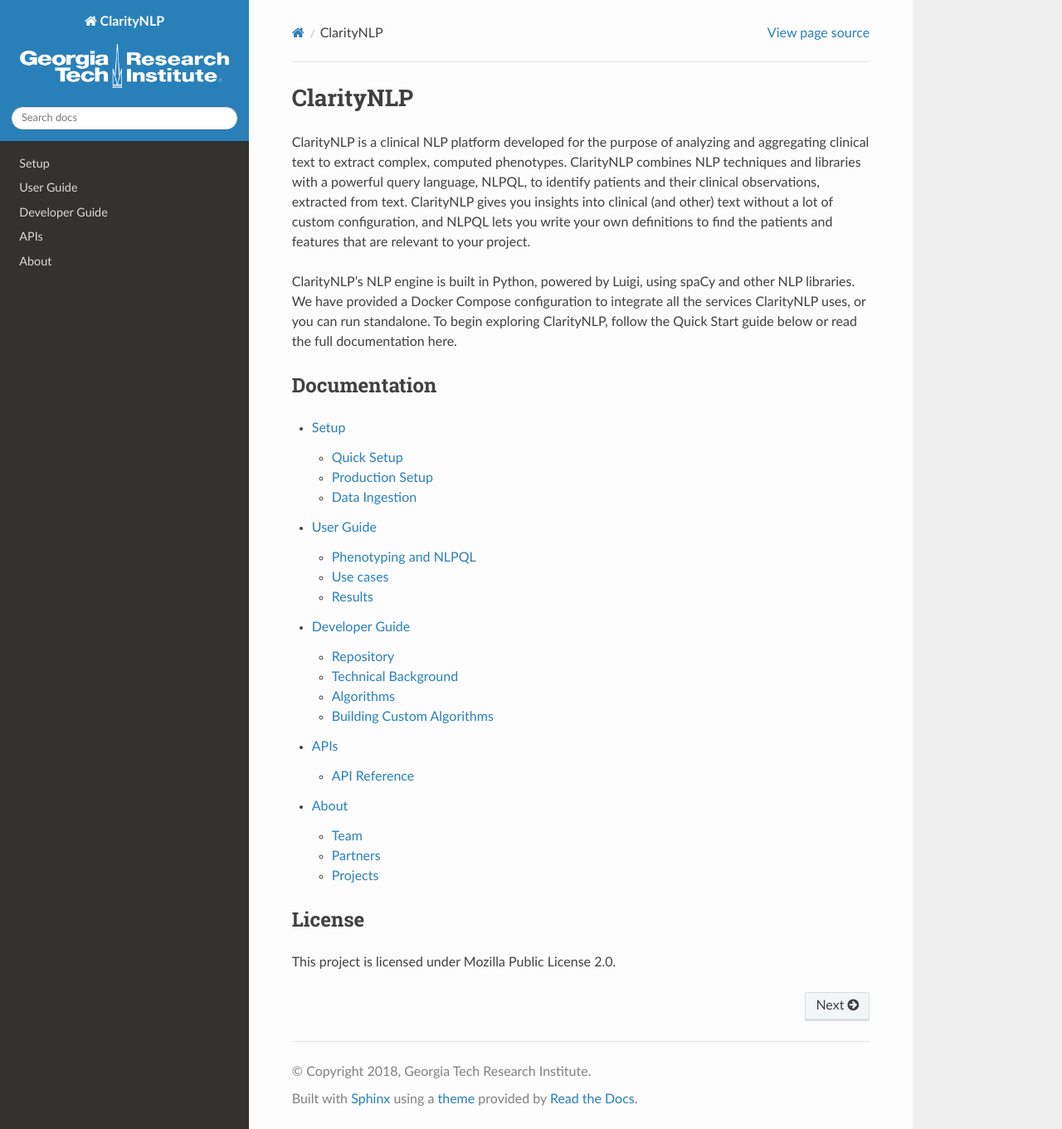
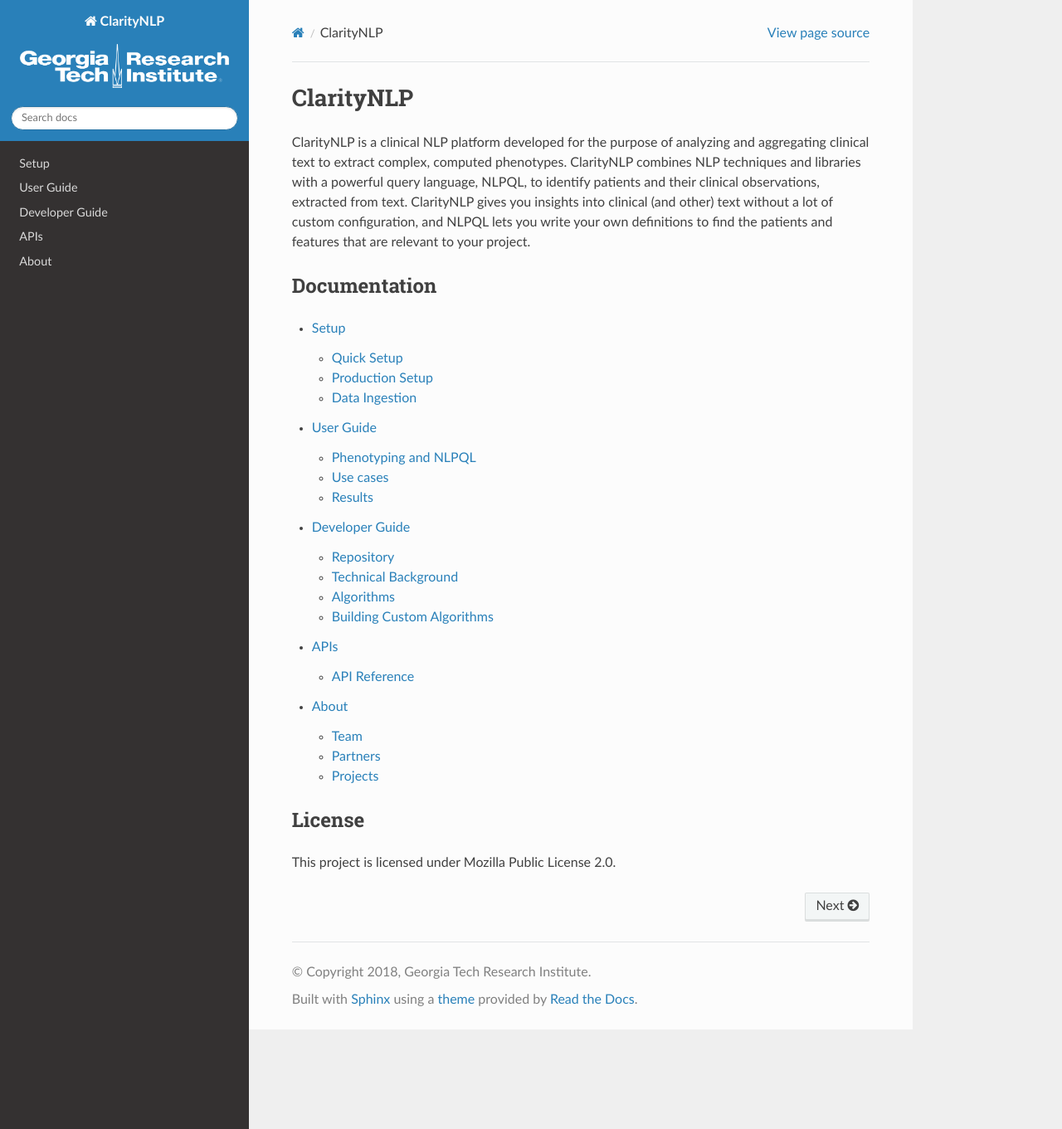
Before and after one commit to ClarityNLP/ClarityNLP, a Sphinx documentation site: the page built from docs/index.rst, in a window 1280 px wide and 1361 px high. Shown: the whole window at 83% size. Built offline with Sphinx 7.4.7 and the Read the Docs theme 2.0.0, drawn with Linux system fonts in a browser that asks for light colours; pages that are not in the unit, such as notebooks, are missing from menus.

Commit message:
remove non-relevant intro text

```diff
--- a/docs/index.rst
+++ b/docs/index.rst
@@ -8,7 +8,6 @@
 
 ClarityNLP is a clinical NLP platform developed for the purpose of analyzing and aggregating clinical text to extract complex, computed phenotypes. ClarityNLP combines NLP techniques and libraries with a powerful query language, NLPQL, to identify patients and their clinical observations, extracted from text. ClarityNLP gives you insights into clinical (and other) text without a lot of custom configuration, and NLPQL lets you write your own definitions to find the patients and features that are relevant to your project.
 
-ClarityNLP's NLP engine is built in Python, powered by Luigi, using spaCy and other NLP libraries. We have provided a Docker Compose configuration to integrate all the services ClarityNLP uses, or you can run standalone. To begin exploring ClarityNLP, follow the Quick Start guide below or read the full documentation here.
 
 
 Documentation
```
